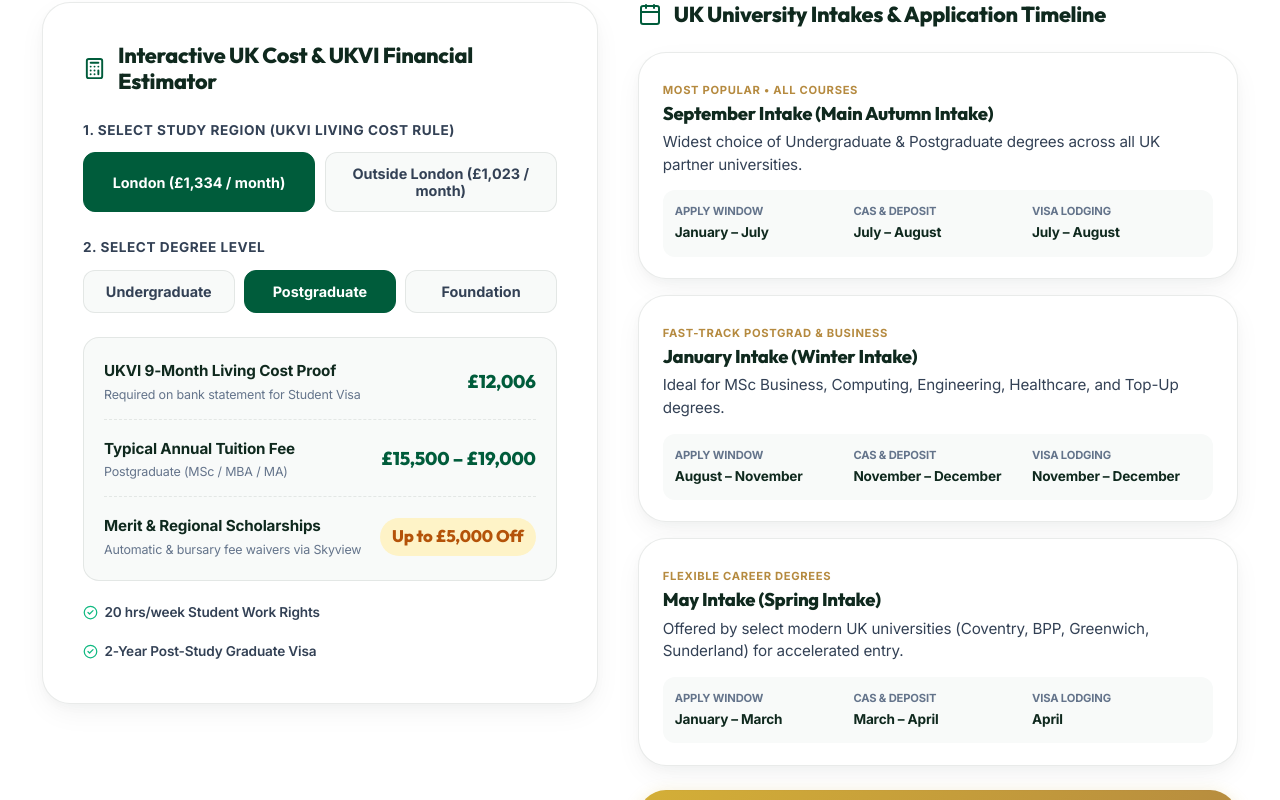
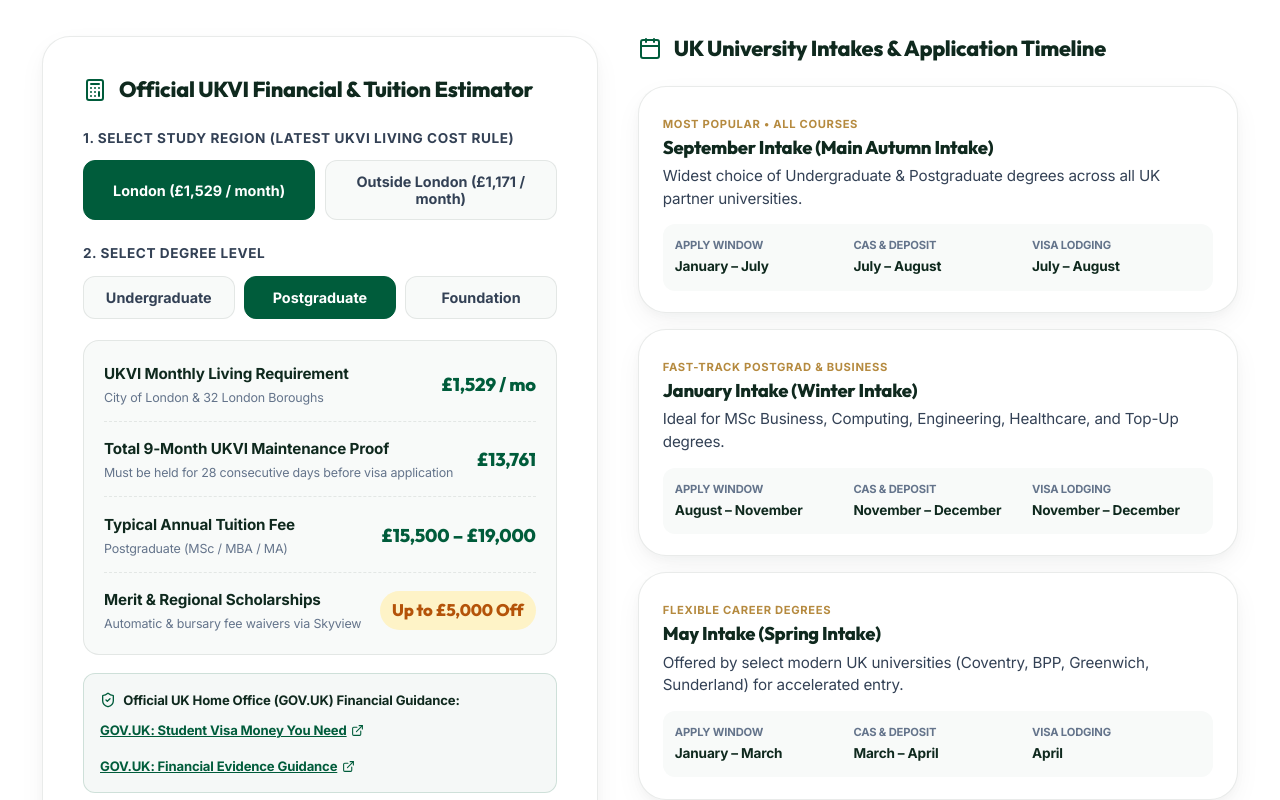
Before and after one commit to skybuy11/skyview112, a React (Vite) app: page / in a window 1280 px wide. Shown: the part 5900-6700 px from the top of the page. Built offline with nearby package versions, Linux system fonts and the light colour scheme.

Commit message:
Update UKVI financial maintenance requirements to official Home Office figures (£1,529/mo London, £1,171/mo Outside London) and add GOV.UK links

```diff
--- a/src/components/AgentGuide.jsx
+++ b/src/components/AgentGuide.jsx
@@ -115,6 +115,11 @@ export default function AgentGuide({ isStandalonePage = false, onOpenStandalone,
       org: 'UK Agent Quality Framework (AQF)',
       desc: 'The UK’s official set of tools and standards for ethical practice in international student recruitment.',
       url: 'https://www.britishcouncil.org/education/agents-counsellors/uk-quality-agent-framework'
+    },
+    {
+      org: 'UK Home Office (GOV.UK): Student Visa Money',
+      desc: 'Official UKVI living cost requirements: £1,529/month in London (£13,761 for 9 months) and £1,171/month outside London (£10,539 for 9 months).',
+      url: 'https://www.gov.uk/student-visa/money'
     }
   ];
 
--- a/src/components/News.jsx
+++ b/src/components/News.jsx
@@ -24,8 +24,8 @@ export default function News() {
       id: 3,
       tag: 'CAS COMPLIANCE',
       date: '02 July 2026',
-      title: 'UKVI Updated Financial Maintenance Thresholds for London vs Regional Campuses',
-      snippet: 'Essential guidance on calculating required bank balance statements prior to lodging student visa applications for the Autumn intake.'
+      title: 'UKVI Financial Maintenance Thresholds: £1,529/mo (London) & £1,171/mo (Outside London)',
+      snippet: 'Per UK Visas and Immigration (UKVI), students studying in London require £1,529/month (up to 9 months = £13,761), and students outside London require £1,171/month (up to 9 months = £10,539) held for 28 consecutive days.'
     }
   ];
 
--- a/src/components/UKStudyPlanner.jsx
+++ b/src/components/UKStudyPlanner.jsx
@@ -1,11 +1,14 @@
 import React, { useState } from 'react';
-import { Calculator, Calendar, PoundSterling, Award, Clock, CheckCircle2, ArrowRight } from 'lucide-react';
+import { Calculator, Calendar, CheckCircle2, ArrowRight, ExternalLink, ShieldCheck } from 'lucide-react';
 
 export default function UKStudyPlanner({ setCurrentTab }) {
   const [region, setRegion] = useState('london');
   const [level, setLevel] = useState('postgrad');
 
-  const ukviMonthly = region === 'london' ? 1334 : 1023;
+  // Official UK Home Office / UKVI Student Visa Financial Requirement
+  // London (City of London & 32 London boroughs): £1,529/month (up to 9 months = £13,761)
+  // Outside London: £1,171/month (up to 9 months = £10,539)
+  const ukviMonthly = region === 'london' ? 1529 : 1171;
   const ukviNineMonths = ukviMonthly * 9;
 
   const tuitionRanges = {
@@ -53,7 +56,7 @@ export default function UKStudyPlanner({ setCurrentTab }) {
       <div className="container">
         <h2 className="section-title">UK Study Cost & Intake Planner</h2>
         <p className="section-subtitle">
-          Calculate your official UKVI financial maintenance requirements, tuition estimates, scholarships, and upcoming university intake deadlines.
+          Calculate your official UK Home Office (UKVI) financial maintenance requirements, tuition estimates, scholarships, and upcoming university intake deadlines.
         </p>
 
         <div className="planner-grid">
@@ -61,25 +64,25 @@ export default function UKStudyPlanner({ setCurrentTab }) {
           <div className="calculator-card glass-card">
             <div className="calc-header">
               <Calculator size={24} className="text-primary" />
-              <h3>Interactive UK Cost & UKVI Financial Estimator</h3>
+              <h3>Official UKVI Financial & Tuition Estimator</h3>
             </div>
 
             <div className="calc-control-group">
-              <label>1. Select Study Region (UKVI Living Cost Rule)</label>
+              <label>1. Select Study Region (Latest UKVI Living Cost Rule)</label>
               <div className="toggle-pill-row">
                 <button
                   type="button"
                   className={`toggle-pill ${region === 'london' ? 'active' : ''}`}
                   onClick={() => setRegion('london')}
                 >
-                  London (£1,334 / month)
+                  London (£1,529 / month)
                 </button>
                 <button
                   type="button"
                   className={`toggle-pill ${region === 'outside' ? 'active' : ''}`}
                   onClick={() => setRegion('outside')}
                 >
-                  Outside London (£1,023 / month)
+                  Outside London (£1,171 / month)
                 </button>
               </div>
             </div>
@@ -114,8 +117,20 @@ export default function UKStudyPlanner({ setCurrentTab }) {
             <div className="calc-results-box">
               <div className="result-row">
                 <div>
-                  <span className="res-label">UKVI 9-Month Living Cost Proof</span>
-                  <span className="res-note">Required on bank statement for Student Visa</span>
+                  <span className="res-label">UKVI Monthly Living Requirement</span>
+                  <span className="res-note">
+                    {region === 'london'
+                      ? 'City of London & 32 London Boroughs'
+                      : 'All UK Universities Outside London'}
+                  </span>
+                </div>
+                <span className="res-amount">£{ukviMonthly.toLocaleString()} / mo</span>
+              </div>
+
+              <div className="result-row">
+                <div>
+                  <span className="res-label">Total 9-Month UKVI Maintenance Proof</span>
+                  <span className="res-note">Must be held for 28 consecutive days before visa application</span>
                 </div>
                 <span className="res-amount">£{ukviNineMonths.toLocaleString()}</span>
               </div>
@@ -136,6 +151,32 @@ export default function UKStudyPlanner({ setCurrentTab }) {
                   <span className="res-note">Automatic & bursary fee waivers via Skyview</span>
                 </div>
                 <span className="res-discount">Up to £5,000 Off</span>
+              </div>
+            </div>
+
+            {/* Official Home Office GOV.UK Verification Links */}
+            <div className="govuk-links-box">
+              <div className="govuk-title">
+                <ShieldCheck size={16} className="text-primary" />
+                <span>Official UK Home Office (GOV.UK) Financial Guidance:</span>
+              </div>
+              <div className="govuk-link-row">
+                <a
+                  href="https://www.gov.uk/student-visa/money"
+                  target="_blank"
+                  rel="noopener noreferrer"
+                  className="govuk-link"
+                >
+                  GOV.UK: Student Visa Money You Need <ExternalLink size={13} />
+                </a>
+                <a
+                  href="https://www.gov.uk/guidance/financial-evidence-for-student-and-child-student-route-applicants"
+                  target="_blank"
+                  rel="noopener noreferrer"
+                  className="govuk-link"
+                >
+                  GOV.UK: Financial Evidence Guidance <ExternalLink size={13} />
+                </a>
               </div>
             </div>
 
@@ -218,7 +259,7 @@ export default function UKStudyPlanner({ setCurrentTab }) {
         }
 
         .calc-control-group {
-          margin-bottom: 1.5rem;
+          margin-bottom: 1.35rem;
         }
 
         .calc-control-group label {
@@ -264,8 +305,8 @@ export default function UKStudyPlanner({ setCurrentTab }) {
           border: 1px solid var(--border-color);
           display: flex;
           flex-direction: column;
-          gap: 1rem;
-          margin-bottom: 1.25rem;
+          gap: 0.9rem;
+          margin-bottom: 1.15rem;
         }
 
         .result-row {
@@ -273,7 +314,7 @@ export default function UKStudyPlanner({ setCurrentTab }) {
           justify-content: space-between;
           align-items: center;
           gap: 1rem;
-          padding-bottom: 0.85rem;
+          padding-bottom: 0.8rem;
           border-bottom: 1px dashed var(--border-color);
         }
 
@@ -312,6 +353,40 @@ export default function UKStudyPlanner({ setCurrentTab }) {
           padding: 0.3rem 0.75rem;
           border-radius: 99px;
           white-space: nowrap;
+        }
+
+        .govuk-links-box {
+          background: rgba(0, 92, 59, 0.04);
+          border: 1px solid rgba(0, 92, 59, 0.16);
+          border-radius: 12px;
+          padding: 0.9rem 1rem;
+          margin-bottom: 1.15rem;
+        }
+
+        .govuk-title {
+          display: flex;
+          align-items: center;
+          gap: 0.45rem;
+          font-size: 0.82rem;
+          font-weight: 700;
+          color: var(--text-primary);
+          margin-bottom: 0.5rem;
+        }
+
+        .govuk-link-row {
+          display: flex;
+          flex-wrap: wrap;
+          gap: 0.85rem;
+        }
+
+        .govuk-link {
+          display: inline-flex;
+          align-items: center;
+          gap: 0.3rem;
+          font-size: 0.82rem;
+          font-weight: 700;
+          color: var(--primary);
+          text-decoration: underline;
         }
 
         .calc-perks {
```
